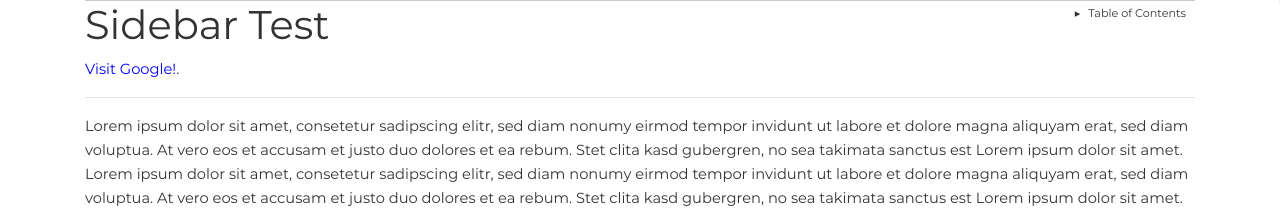
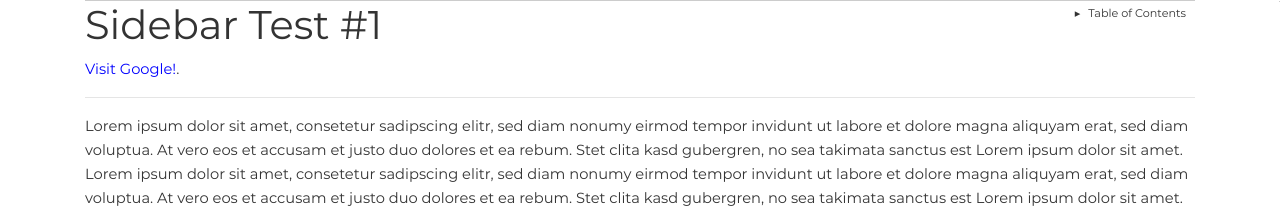
Before and after one commit to TerrapinSoftware/theme, a Jekyll site: the page built from index.md, in a window 1280 px wide. Shown: the top 208 px of the page. Built offline with Jekyll 4.4.1, drawn with Linux system fonts in a browser that asks for light colours; our own code applies the rules of GitHub Pages for plain Markdown files.

Commit message:
Updated by Michael

```diff
--- a/index.md
+++ b/index.md
@@ -1,4 +1,4 @@
-# Sidebar Test
+# Sidebar Test #1
 
 [Visit Google!](https://google.com).
 
```
